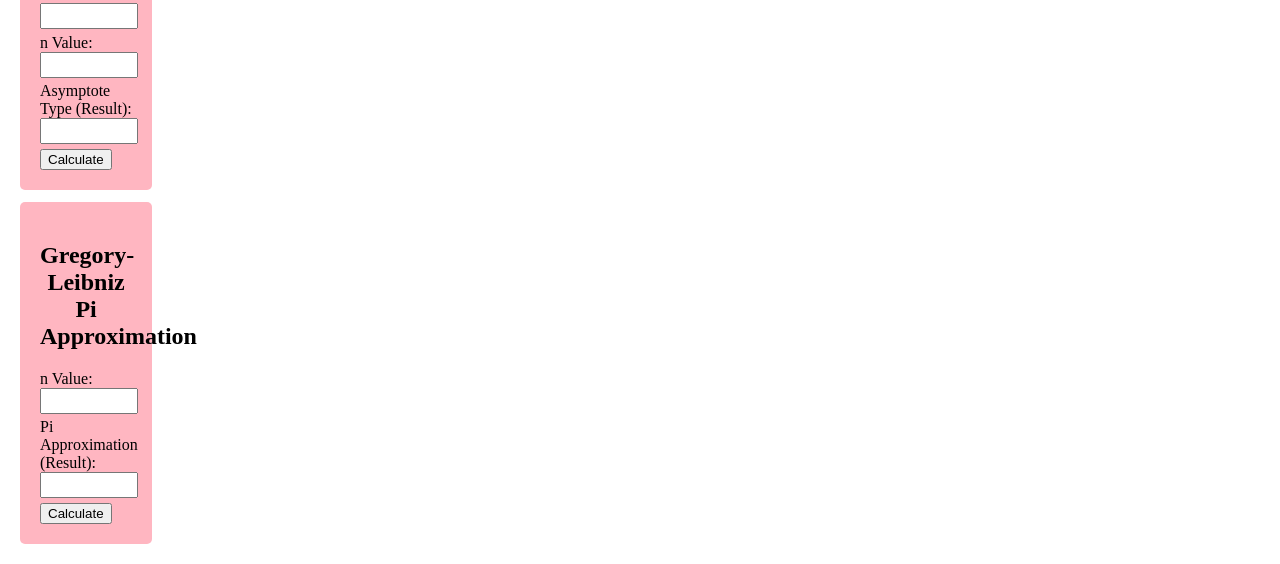
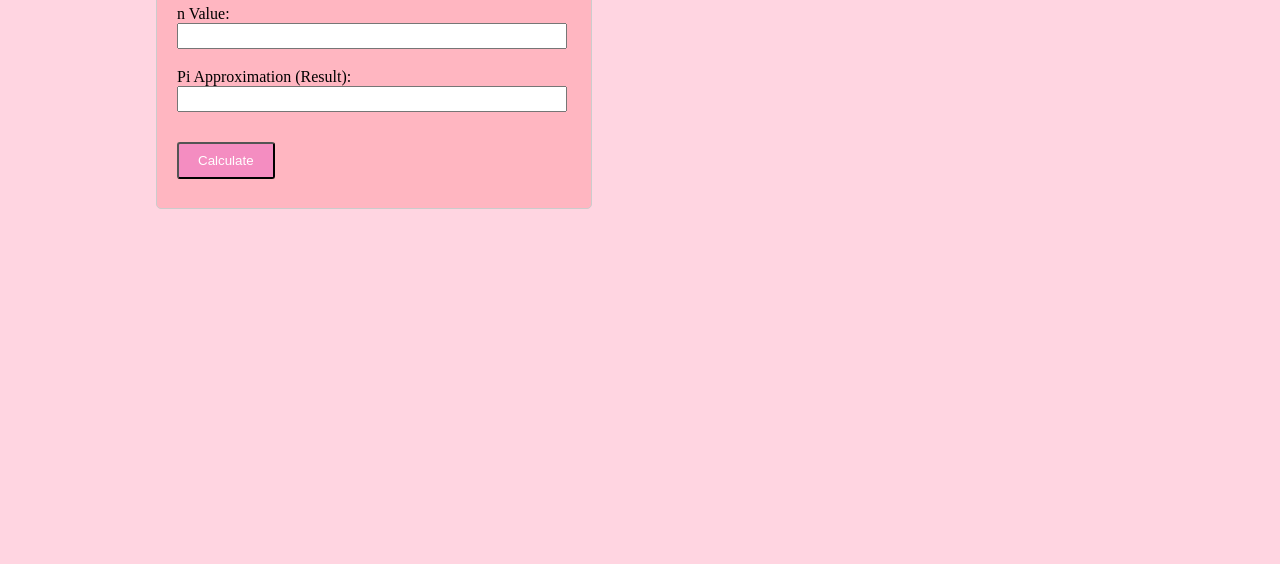
Before and after one commit to sweetbambie/Assignment-3, a plain HTML site: page index.html in a window 1280 px wide. Shown: the part 546-1110 px from the top of the page. After the commit the page ends 800 px from the top, so only its background shows below. Drawn offline with Linux system fonts and the light colour scheme.

Commit message:
Update style.css

```diff
--- a/style.css
+++ b/style.css
@@ -1,38 +1,51 @@
-
-body{
+body {
+    background-color:rgb(255, 213, 225);
+    color: #000000;
     display: flex;
-    flex-direction: row;
-    align-items: stretch;
-
+    justify-content: center;
+    padding: 20px;
+    margin: 15px;
+    display: flex;
+    flex-direction: column;
+    align-items: center;
+}
+.grid-container {
+    display: grid;
+    grid-template-columns: repeat(2, 1fr);
+    gap: 10%;
+    width: 80%;
 
 }
 
 .dform {
-    width: 33%;
-    margin: 3%;
-    border: 1px;
+    border: 1px solid #ccc;
     border-radius: 5px;
     padding: 20px;
-    box-sizing: border-box;
     background-color: lightpink;
-    justify-content: space-between;
+    min-height: 250px;
+    margin-top: 2%;
 
 }
 
+.header {
+    text-align: center;
+}
+
+button {
+    padding: 9px 19px;
+    background-color: #f48dc1;
+    color: rgb(255, 255, 255);
+    border-radius: 3px;
+    transition: background-color 0.2s;
+    margin-top: 10px;
+}
+
+button:hover {
+    background-color: #ac7373;
+}
 
 .number {
     margin-bottom: 5%;
-    flex:1;
+    width: 97%;
     font-size: 17px;
-    width: 98%;
 }
-
-.result {
-    margin-bottom: 7%;
-    font-size: 17px;
-    width: 98%;
-}
-
-.header{
-    text-align: center;
-}
```
